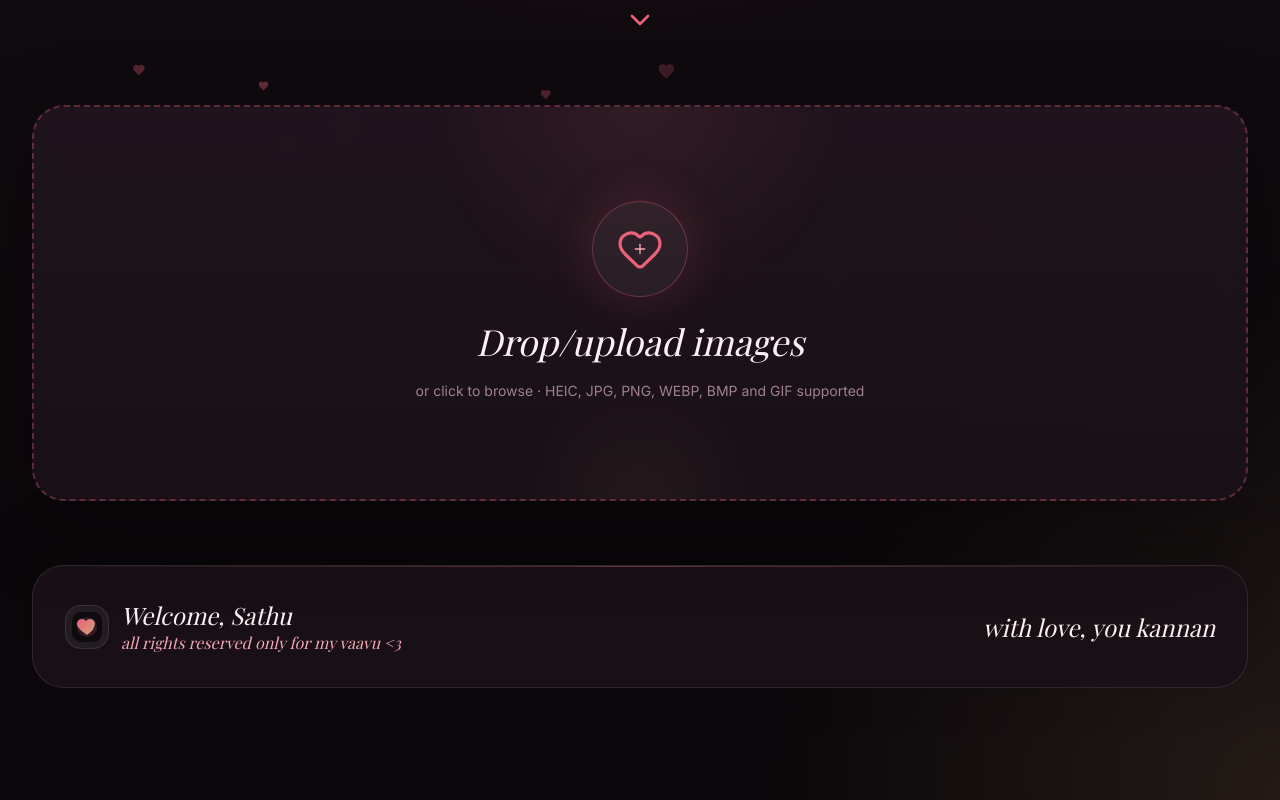
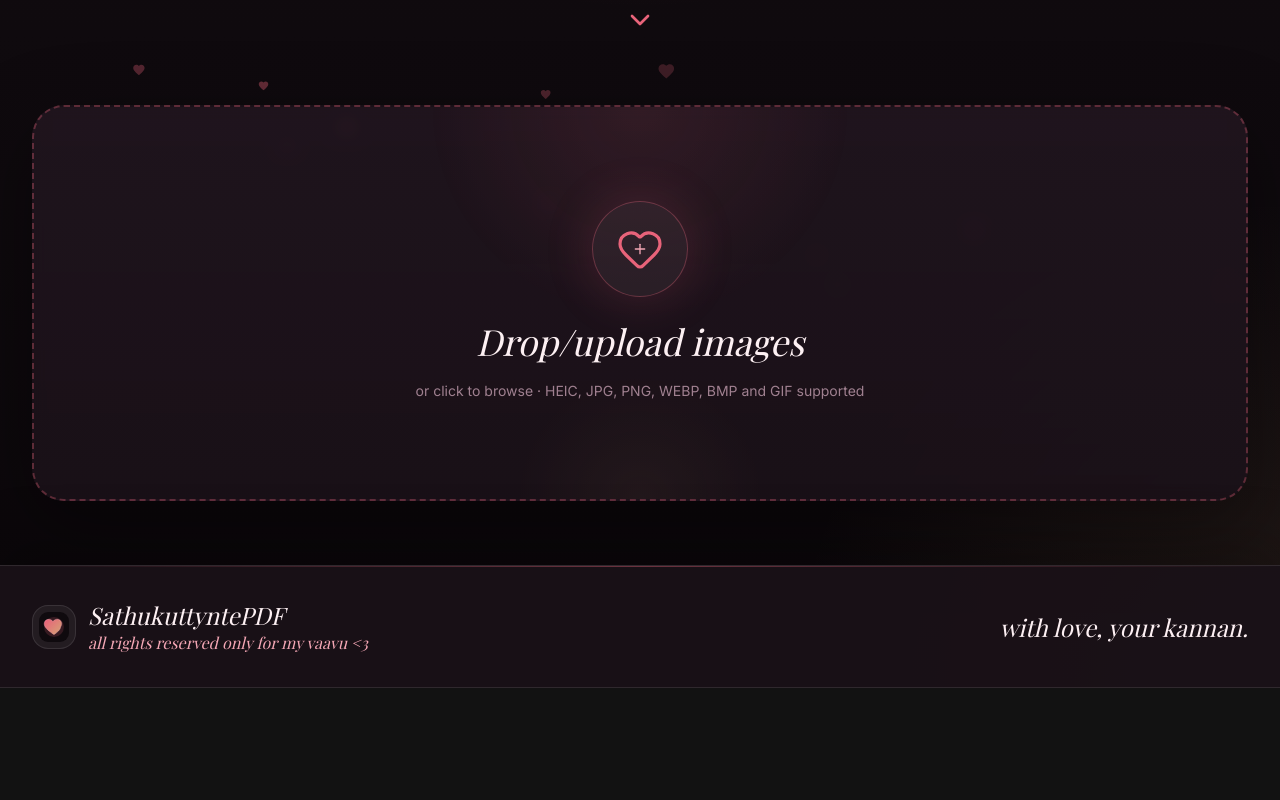
Before and after one commit to sougandhhhhh/sathurepo, a Next.js app: page / in a window 1280 px wide. Shown: the part 503-1303 px from the top of the page. After the commit the page ends 1191 px from the top, so only its background shows below. Built offline with nearby package versions, Linux system fonts and the light colour scheme; a web font is replaced by a local one.

Commit message:
Update footer branding and layout

```diff
--- a/app/layout.tsx
+++ b/app/layout.tsx
@@ -19,7 +19,7 @@ const dancing = Dancing_Script({
 
 export const metadata: Metadata = {
   metadataBase: new URL("https://sathuuty.vercel.app"),
-  title: "Welcome, Sathu",
+  title: "SathukuttyntePDF",
   description: "Convert hundreds of photos into a single beautiful PDF. Free, private, browser-only.",
   manifest: "/manifest.webmanifest",
   icons: {
@@ -27,7 +27,7 @@ export const metadata: Metadata = {
     apple: "/icon.svg",
   },
   openGraph: {
-    title: "Welcome, Sathu",
+    title: "SathukuttyntePDF",
     description: "Turn your memories into pages.",
     images: ["/og-image.svg"],
   },
--- a/components/SathuutyApp.tsx
+++ b/components/SathuutyApp.tsx
@@ -207,7 +207,7 @@ export function SathuutyApp() {
     <div className="relative min-h-screen overflow-hidden bg-[radial-gradient(circle_at_top,_rgba(232,99,122,0.18),_transparent_38%),radial-gradient(circle_at_bottom_right,_rgba(212,165,116,0.12),_transparent_28%),linear-gradient(180deg,_#120b10_0%,_#0f0a0e_45%,_#0b070a_100%)]">
       <HeartParticles />
 
-      <main className="relative z-10 mx-auto flex min-h-screen w-full max-w-7xl flex-col px-4 pb-28 pt-8 sm:px-6 lg:px-8">
+      <main className="relative z-10 mx-auto flex min-h-screen w-full max-w-7xl flex-col px-4 pb-0 pt-8 sm:px-6 lg:px-8">
         <section className="flex min-h-[72vh] flex-col items-center justify-center text-center">
           <motion.div
             initial={{ opacity: 0, scale: 0.96, y: 18 }}
@@ -322,19 +322,19 @@ export function SathuutyApp() {
           ) : null}
         </section>
 
-        <footer className="mt-16 overflow-hidden rounded-[2rem] border border-white/10 bg-[var(--bg-surface)]/95 shadow-[0_-18px_60px_rgba(0,0,0,0.25)]">
+        <footer className="relative left-1/2 mt-16 w-screen -translate-x-1/2 overflow-hidden border-y border-white/10 bg-[var(--bg-surface)]/95 shadow-[0_-18px_60px_rgba(0,0,0,0.25)]">
           <div className="h-px w-full bg-gradient-to-r from-transparent via-[#e8637a66] to-transparent" />
-          <div className="flex flex-col items-center justify-between gap-5 px-6 py-8 text-center sm:flex-row sm:text-left sm:px-8">
+          <div className="mx-auto flex w-full max-w-7xl flex-col items-center justify-between gap-5 px-6 py-8 text-center sm:flex-row sm:text-left sm:px-8">
             <div className="flex items-center gap-3">
-              <Image src="/icon.svg" alt="Welcome, Sathu logo" width={44} height={44} className="h-11 w-11 rounded-2xl border border-white/10 bg-white/5 p-1.5" />
+              <Image src="/icon.svg" alt="SathukuttyntePDF logo" width={44} height={44} className="h-11 w-11 rounded-2xl border border-white/10 bg-white/5 p-1.5" />
               <div>
-                <p className="font-playfair text-2xl italic text-[var(--text-primary)]">Welcome, Sathu</p>
+                <p className="font-playfair text-2xl italic text-[var(--text-primary)]">SathukuttyntePDF</p>
                 <p className="font-playfair text-base italic text-[var(--accent-blush)]">all rights reserved only for my vaavu &lt;3</p>
               </div>
             </div>
 
             <p className="font-playfair text-2xl italic text-[var(--text-primary)]">
-              with love, you kannan
+              with love, your kannan.
             </p>
           </div>
         </footer>
```
Also changed, not shown: public/manifest.webmanifest.
